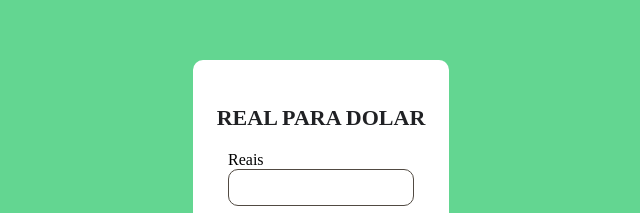
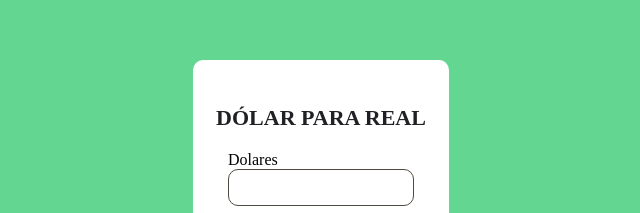
Before and after one commit to douglasbarreiros701/Real-para-dolar, a plain HTML site: page index.html in a window 1280 px wide. Shown: the part 218-431 px from the top of the page, 319-959 px from the left. Drawn offline with Linux system fonts and the light colour scheme.

Commit message:
Update index.html

```diff
--- a/index.html
+++ b/index.html
@@ -3,7 +3,7 @@
   <head>
     <meta charset="utf-8" />
     <meta http-equiv="X-UA-Compatible" content="IE=edge" />
-    <title>Real para dolar</title>
+    <title>Dólar para Real</title>
     <link
       rel="stylesheet"
       type="text/css"
@@ -15,9 +15,9 @@
     <div class="container">
       <div class="card-meio">
         <div class="insira-card">
-          <h1>Real para dolar</h1>
+          <h1>Dólar para Real</h1>
           <div class="area-numero">
-            <label for="reais">Reais</label>
+            <label for="reais">Dolares</label>
             <input type="number" name="reais" id="numero-calc" />
 
             <button class="calcular" onmouseup="calcular()" id="botao">
```
